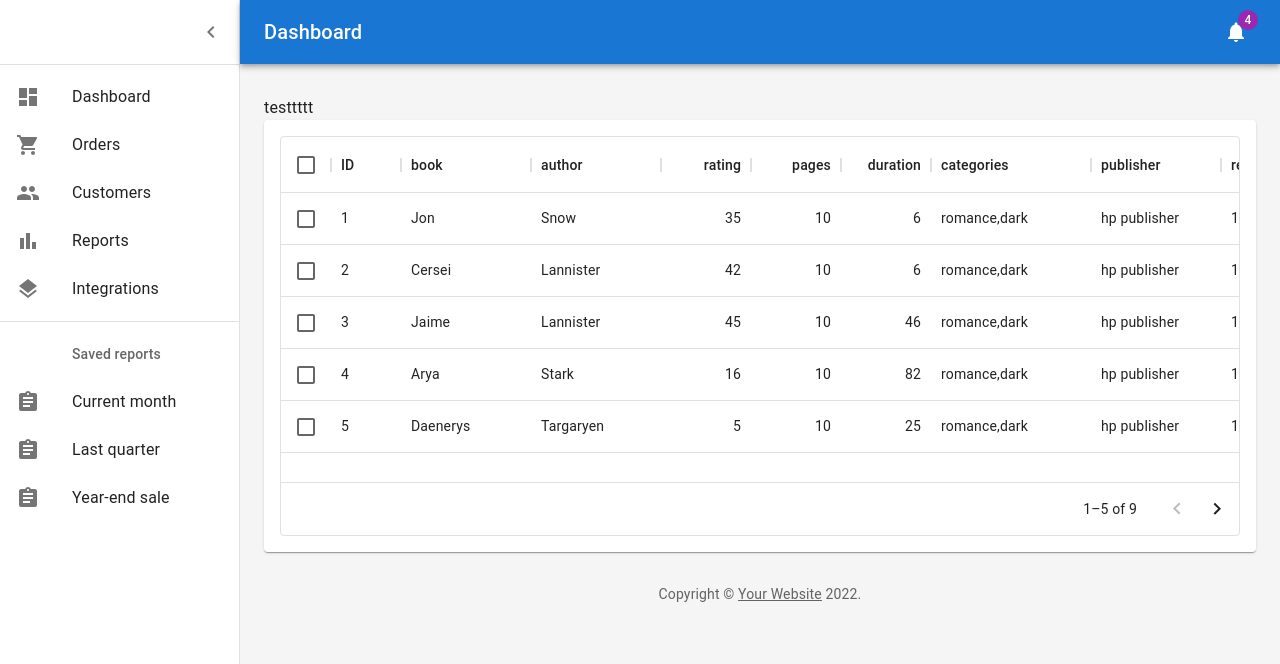
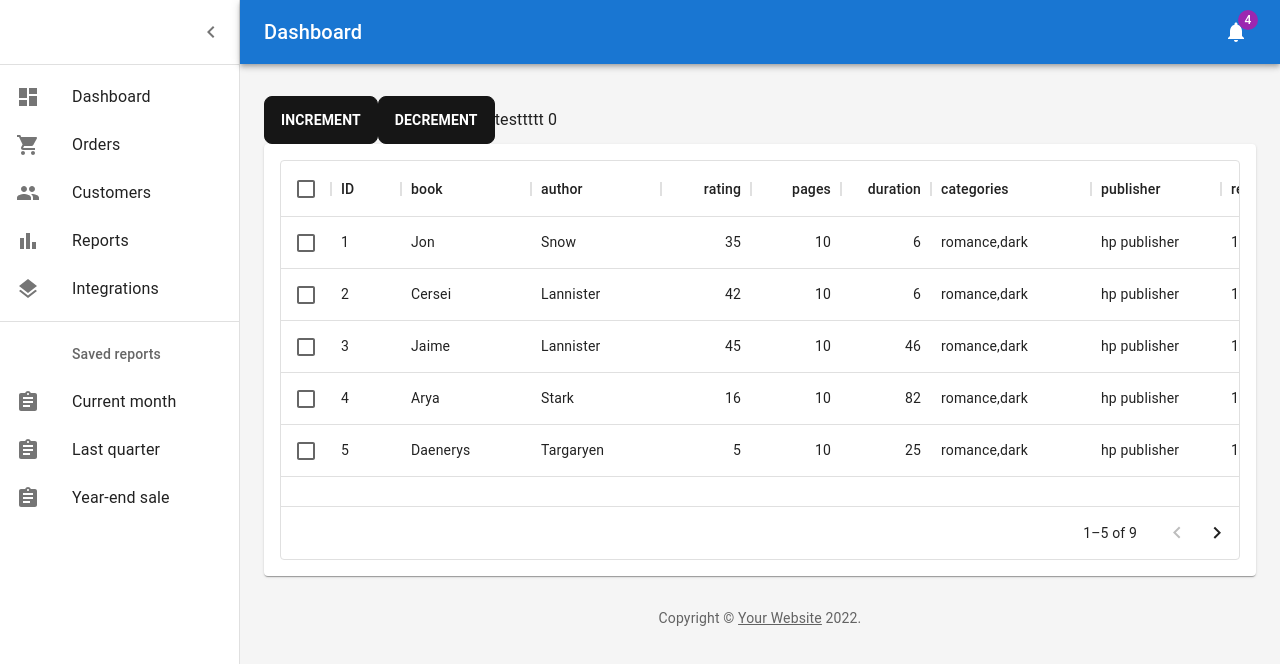
Before and after one commit to mehdi88hp/englishapp-react, a Next.js app: page /admin/Dashboard in a window 1280 px wide. Shown: the top 664 px of the page. Built offline with nearby package versions, Linux system fonts and the light colour scheme.

Commit message:
implement redux and redux-toolkit with a dummy counter example

```diff
--- a/package.json
+++ b/package.json
@@ -15,13 +15,19 @@
     "@mui/icons-material": "^5.8.2",
     "@mui/material": "^5.8.2",
     "@mui/x-data-grid": "^5.12.0",
+    "@reduxjs/toolkit": "^1.8.3",
     "axios": "^0.27.2",
     "daisyui": "^2.15.0",
     "next": "^12.1.6",
+    "next-redux-wrapper": "^7.0.5",
     "react": "^18.1.0",
     "react-color-extractor": "^1.1.2",
     "react-dom": "^18.1.0",
+    "react-redux": "^8.0.2",
     "recharts": "^2.1.10",
+    "redux": "^4.2.0",
+    "redux-devtools-extension": "^2.13.9",
+    "redux-thunk": "^2.4.1",
     "tailwind-scrollbar-hide": "^1.1.7",
     "theme-change": "^2.0.2"
   },
--- /dev/null
+++ b/slices/counterSlice.ts
@@ -0,0 +1,38 @@
+import { createSlice } from '@reduxjs/toolkit'
+import type { PayloadAction } from '@reduxjs/toolkit'
+import { RootState } from "@base/store";
+
+export interface CounterState {
+  value: number
+}
+
+const initialState: CounterState = {
+  value: 0,
+}
+
+export const counterSlice = createSlice({
+  name: 'counter',
+  initialState,
+  reducers: {
+    increment: (state) => {
+      // Redux Toolkit allows us to write "mutating" logic in reducers. It
+      // doesn't actually mutate the state because it uses the Immer library,
+      // which detects changes to a "draft state" and produces a brand new
+      // immutable state based off those changes
+      state.value += 1
+    },
+    decrement: (state) => {
+      state.value -= 1
+    },
+    incrementByAmount: (state, action: PayloadAction<number>) => {
+      state.value += action.payload
+    },
+  },
+})
+
+// Action creators are generated for each case reducer function
+export const {increment, decrement, incrementByAmount} = counterSlice.actions
+
+export const selectCount = (state: RootState) => state.counter.value;
+
+export default counterSlice.reducer
--- a/src/pages/_app.tsx
+++ b/src/pages/_app.tsx
@@ -2,6 +2,8 @@ import '../styles/globals.css'
 import type { AppProps } from 'next/app'
 import React from 'react'
 import type { NextPage } from 'next'
+import { store } from '../../store'
+import { Provider } from 'react-redux'
 
 export type NextPageWithLayout = NextPage & {
   getLayout?: (page: React.ReactElement) => React.ReactNode
@@ -25,7 +27,11 @@ export default function MyApp({Component, pageProps}: AppPropsWithLayout) {
   // Use the layout defined at the page level, if available
   const getLayout = Component.getLayout ?? ((page) => page)
 
-  return getLayout(<Component {...pageProps} />)
+  return getLayout(
+    <Provider store={store}>
+      <Component {...pageProps} />
+    </Provider>
+  )
 }
 
 // export default MyApp
--- a/src/pages/admin/Dashboard.tsx
+++ b/src/pages/admin/Dashboard.tsx
@@ -6,13 +6,24 @@ import type { ReactElement } from 'react'
 import Layout from './layout'
 import type { NextPageWithLayout } from '../_app'
 import Link from "next/link";
+import { useSelector, useDispatch } from 'react-redux'
+import { increment, decrement } from "@slices/counterSlice";
+import { selectCount } from "@slices/counterSlice";
+
 
 const Page: NextPageWithLayout = () => {
+
+  const count = useSelector(selectCount);
+  const dispatch = useDispatch();
+
   return (
     <Grid container spacing={3}>
       <Grid item xs={12}>
+        <button className="btn btn-active" onClick={() => dispatch(increment())}>increment</button>
+        <button className="btn btn-active" onClick={() => dispatch(decrement())}>decrement</button>
+
         <Link href={`/admin/books`}>
-          <a>testtttt</a>
+          <a>testtttt {count}</a>
         </Link>
         <Paper sx={{p: 2, display: 'flex', flexDirection: 'column'}}>
           <Orders/>
--- /dev/null
+++ b/store.ts
@@ -0,0 +1,13 @@
+import { configureStore } from '@reduxjs/toolkit'
+import counterReducer from './slices/counterSlice'
+
+export const store = configureStore({
+  reducer: {
+    counter: counterReducer,
+  },
+})
+
+// Infer the `RootState` and `AppDispatch` types from the store itself
+export type RootState = ReturnType<typeof store.getState>
+// Inferred type: {posts: PostsState, comments: CommentsState, users: UsersState}
+export type AppDispatch = typeof store.dispatch
```
Also changed, not shown: tsconfig.json (+9 -3 lines), 1 other file (tests, documents, lock files or other folders).
